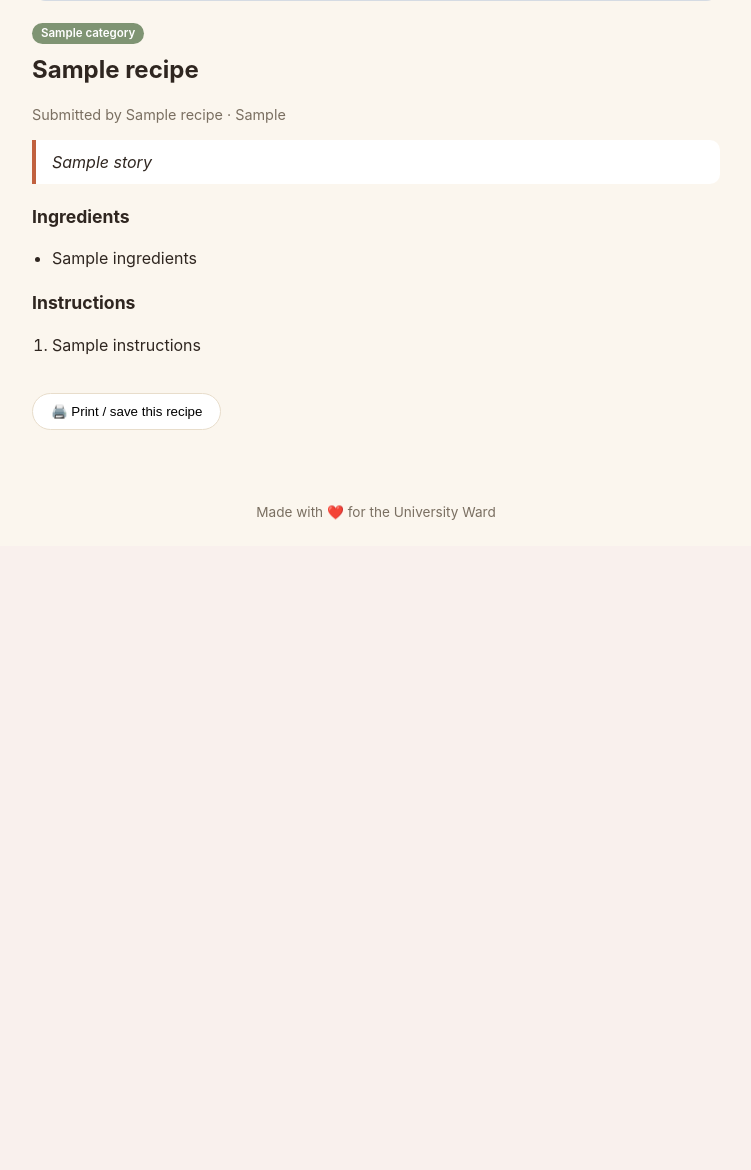
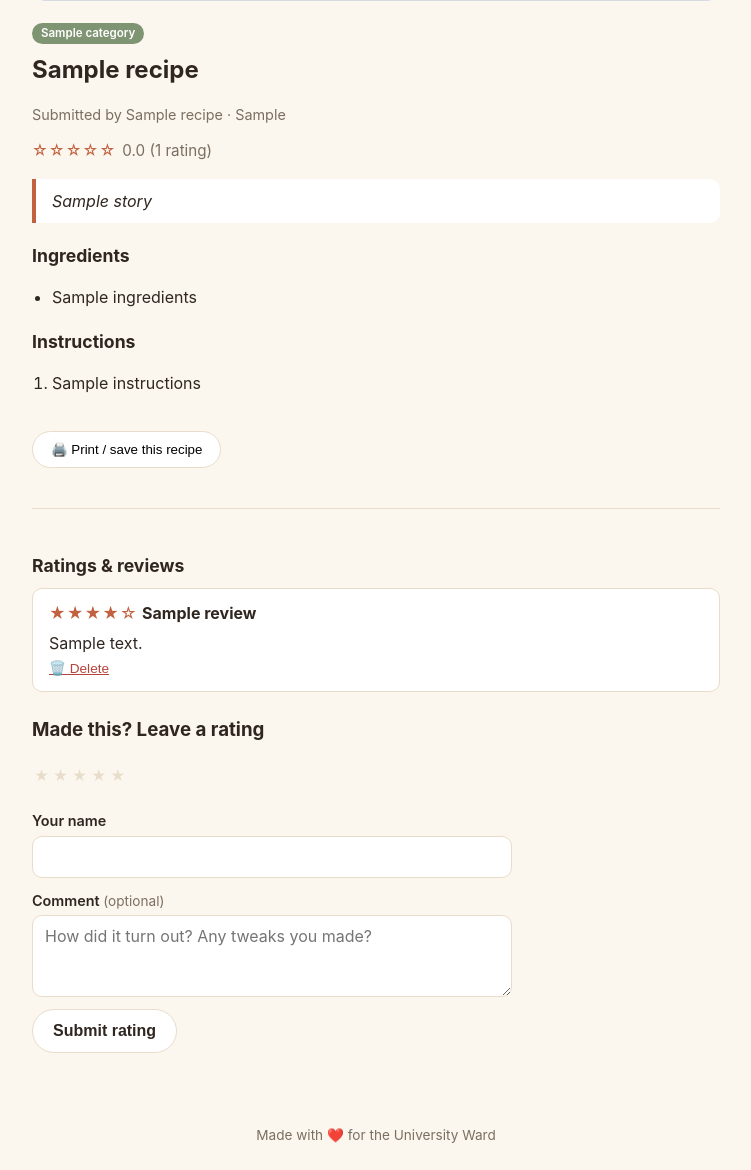
Before and after one commit to mbethers/ward-recipe-book, a Flask app: template templates/recipe.html in a window 1280 px wide. Shown: the part 634-1804 px from the top of the page, without its empty margins (264-1015 px from the left). Before the commit the page ends 1154 px from the top, so only its background shows below. Run offline with Flask 3, Linux system fonts and the light colour scheme; the visitor is signed in with stand-in values (Sample User, id 1); the template is opened without the code that fills it: most values are stand-ins (such as "Sample title", 1, 10 or a date in 2020); grey boxes marked "Sample" are stand-in pictures; some libraries are stand-ins or nearby versions.

Commit message:
Add 5-star ratings and comments for recipes
New reviews table (recipe_id, reviewer_name, rating, comment). No login
required to leave one, consistent with the rest of the app - anyone can
rate/comment with just a name, matching the trust level of a private
ward site. Admin gets a lightweight inline delete button (visible only
when logged in) for moderation, since reviews otherwise publish
immediately with no review queue.

- Average rating + count shown on both the recipe detail page and each
  card in the browse grid (SQL-side AVG/COUNT via a LEFT JOIN)
- Star display is server-rendered (no JS); the rating picker on the
  review form is a pure-CSS 5-star widget (reversed-order radios +
  sibling selector), consistent with the site's no-framework approach
- Verified locally end-to-end (submit/publish a recipe, post two
  reviews, confirm average/display, admin-delete one, confirm average
  recalculates); caught and fixed a real bug along the way - Postgres's
  AVG() returns a Decimal, which Jinja can't add a float to, so the
  index page 500'd until the query casts it to float

Co-Authored-By: Claude Sonnet 5 <noreply@anthropic.com>

```diff
--- a/app.py
+++ b/app.py
@@ -80,19 +80,24 @@ def index():
     category = request.args.get("category", "").strip()
     theme = request.args.get("theme", "").strip()
 
-    sql = "SELECT * FROM recipes WHERE status = 'published'"
+    sql = """SELECT r.*,
+                    COALESCE(AVG(rv.rating), 0)::float AS avg_rating,
+                    COUNT(rv.id) AS review_count
+             FROM recipes r
+             LEFT JOIN reviews rv ON rv.recipe_id = r.id
+             WHERE r.status = 'published'"""
     params = []
     if q:
-        sql += " AND (name ILIKE %s OR ingredients ILIKE %s OR submitter_name ILIKE %s)"
+        sql += " AND (r.name ILIKE %s OR r.ingredients ILIKE %s OR r.submitter_name ILIKE %s)"
         like = f"%{q}%"
         params += [like, like, like]
     if category:
-        sql += " AND category = %s"
+        sql += " AND r.category = %s"
         params.append(category)
     if theme:
-        sql += " AND theme_tag = %s"
+        sql += " AND r.theme_tag = %s"
         params.append(theme)
-    sql += " ORDER BY LOWER(name) ASC"
+    sql += " GROUP BY r.id ORDER BY LOWER(r.name) ASC"
 
     recipes = conn.execute(sql, params).fetchall()
     themes = get_themes()
@@ -115,7 +120,40 @@ def recipe_detail(recipe_id):
     ).fetchone()
     if not recipe:
         abort(404)
-    return render_template("recipe.html", recipe=recipe)
+    reviews = conn.execute(
+        "SELECT * FROM reviews WHERE recipe_id = %s ORDER BY created_at DESC", (recipe_id,)
+    ).fetchall()
+    avg_rating = sum(r["rating"] for r in reviews) / len(reviews) if reviews else 0
+    return render_template("recipe.html", recipe=recipe, reviews=reviews, avg_rating=avg_rating)
+
+
+@app.route("/recipe/<int:recipe_id>/review", methods=["POST"])
+def submit_review(recipe_id):
+    conn = db.get_db()
+    recipe = conn.execute(
+        "SELECT id FROM recipes WHERE id = %s AND status = 'published'", (recipe_id,)
+    ).fetchone()
+    if not recipe:
+        abort(404)
+
+    reviewer_name = (request.form.get("reviewer_name") or "").strip()
+    try:
+        rating = int(request.form.get("rating", ""))
+    except ValueError:
+        rating = 0
+
+    if not reviewer_name or rating < 1 or rating > 5:
+        flash("Please enter your name and pick a star rating.")
+        return redirect(url_for("recipe_detail", recipe_id=recipe_id) + "#reviews")
+
+    conn.execute(
+        """INSERT INTO reviews (recipe_id, reviewer_name, rating, comment, created_at)
+           VALUES (%s, %s, %s, %s, %s)""",
+        (recipe_id, reviewer_name, rating, (request.form.get("comment") or "").strip(), db.now_iso()),
+    )
+    conn.commit()
+    flash("Thanks for your review!")
+    return redirect(url_for("recipe_detail", recipe_id=recipe_id) + "#reviews")
 
 
 @app.route("/submit", methods=["GET"])
@@ -439,6 +477,19 @@ def admin_recipe_reprocess(recipe_id):
     return redirect(url_for("admin_recipe_edit", recipe_id=recipe_id))
 
 
+@app.route("/admin/review/<int:review_id>/delete", methods=["POST"])
+@admin_required
+def admin_review_delete(review_id):
+    conn = db.get_db()
+    review = conn.execute("SELECT recipe_id FROM reviews WHERE id = %s", (review_id,)).fetchone()
+    if not review:
+        abort(404)
+    conn.execute("DELETE FROM reviews WHERE id = %s", (review_id,))
+    conn.commit()
+    flash("Review deleted.")
+    return redirect(url_for("recipe_detail", recipe_id=review["recipe_id"]) + "#reviews")
+
+
 @app.route("/admin/themes", methods=["GET", "POST"])
 @admin_required
 def admin_themes():
--- a/db.py
+++ b/db.py
@@ -38,6 +38,15 @@ CREATE TABLE IF NOT EXISTS themes (
     id SERIAL PRIMARY KEY,
     name TEXT UNIQUE NOT NULL,
     is_current BOOLEAN NOT NULL DEFAULT FALSE,
+    created_at TEXT NOT NULL
+);
+
+CREATE TABLE IF NOT EXISTS reviews (
+    id SERIAL PRIMARY KEY,
+    recipe_id INTEGER NOT NULL REFERENCES recipes(id) ON DELETE CASCADE,
+    reviewer_name TEXT NOT NULL DEFAULT '',
+    rating INTEGER NOT NULL CHECK (rating BETWEEN 1 AND 5),
+    comment TEXT NOT NULL DEFAULT '',
     created_at TEXT NOT NULL
 );
 """
--- a/static/style.css
+++ b/static/style.css
@@ -282,6 +282,31 @@ form textarea { resize: vertical; }
 .add-theme-form { margin-top: 20px; display: flex; align-items: flex-end; gap: 10px; }
 .add-theme-form label { flex: 1; margin-bottom: 0; }
 
+/* Ratings & reviews */
+.star-display { color: var(--terracotta); letter-spacing: 1px; }
+.rating-summary { display: flex; align-items: center; gap: 6px; color: var(--muted); font-size: 0.95rem; margin: 4px 0 16px; }
+.rating-summary-small { font-size: 0.85rem; margin: 4px 0 0; }
+
+.reviews-section { margin-top: 40px; border-top: 1px solid var(--border); padding-top: 24px; }
+.review-list { list-style: none; padding: 0; margin: 0 0 24px; display: flex; flex-direction: column; gap: 16px; }
+.review { background: var(--paper); border: 1px solid var(--border); border-radius: 10px; padding: 12px 16px; }
+.review p { margin: 6px 0 0; }
+.review-admin-delete { display: inline; margin-top: 6px; }
+.link-btn { background: none; border: none; padding: 0; color: var(--danger); font-size: 0.85rem; cursor: pointer; text-decoration: underline; }
+
+.review-form { max-width: 480px; margin-top: 12px; }
+
+/* Pure-CSS 5-star picker: radios are in reverse (5..1) DOM order so the
+   :checked/:hover general-sibling selector can highlight every star up to
+   and including the one under the pointer once the row is visually flipped
+   back to 1..5 with row-reverse. */
+.star-input { display: inline-flex; flex-direction: row-reverse; font-size: 1.8rem; margin-bottom: 12px; }
+.star-input input { position: absolute; opacity: 0; pointer-events: none; }
+.star-input label { color: var(--border); cursor: pointer; padding: 0 2px; }
+.star-input input:checked ~ label,
+.star-input label:hover,
+.star-input label:hover ~ label { color: var(--terracotta); }
+
 /* Wider screens: side-by-side admin review, more grid columns */
 @media (min-width: 700px) {
   .admin-review { flex-direction: row; align-items: flex-start; }
--- a/templates/index.html
+++ b/templates/index.html
@@ -41,6 +41,12 @@
           <span class="badge">{{ r.category }}</span>
           <h3>{{ r.name }}</h3>
           <p class="muted">by {{ r.submitter_name }} &middot; {{ r.theme_tag }}</p>
+          {% if r.review_count %}
+            <p class="rating-summary rating-summary-small">
+              <span class="star-display">{% for i in range(1,6) %}{{ '★' if i <= r.avg_rating + 0.5 else '☆' }}{% endfor %}</span>
+              {{ '%.1f'|format(r.avg_rating) }} ({{ r.review_count }})
+            </p>
+          {% endif %}
         </div>
       </a>
     {% endfor %}
--- a/templates/recipe.html
+++ b/templates/recipe.html
@@ -12,6 +12,13 @@
   <span class="badge">{{ recipe.category }}</span>
   <h1>{{ recipe.name }}</h1>
   <p class="muted">Submitted by {{ recipe.submitter_name }} &middot; {{ recipe.theme_tag }}</p>
+
+  {% if reviews %}
+    <p class="rating-summary">
+      <span class="star-display" aria-label="{{ '%.1f'|format(avg_rating) }} out of 5 stars">{% for i in range(1,6) %}{{ '★' if i <= avg_rating + 0.5 else '☆' }}{% endfor %}</span>
+      {{ '%.1f'|format(avg_rating) }} ({{ reviews|length }} rating{{ 's' if reviews|length != 1 }})
+    </p>
+  {% endif %}
 
   {% if recipe.story %}
     <blockquote class="story">{{ recipe.story }}</blockquote>
@@ -32,6 +39,48 @@
   </ol>
 
   <button class="print-btn no-print" onclick="window.print()">🖨️ Print / save this recipe</button>
+
+  <section id="reviews" class="reviews-section no-print">
+    <h2>Ratings &amp; reviews</h2>
+
+    {% if reviews %}
+      <ul class="review-list">
+        {% for rv in reviews %}
+          <li class="review">
+            <span class="star-display" aria-label="{{ rv.rating }} out of 5 stars">{% for i in range(1,6) %}{{ '★' if i <= rv.rating else '☆' }}{% endfor %}</span>
+            <strong>{{ rv.reviewer_name }}</strong>
+            {% if rv.comment %}<p>{{ rv.comment }}</p>{% endif %}
+            {% if session.is_admin %}
+              <form method="post" action="{{ url_for('admin_review_delete', review_id=rv.id) }}"
+                    onsubmit="return confirm('Delete this review?');" class="review-admin-delete">
+                <button type="submit" class="link-btn">🗑️ Delete</button>
+              </form>
+            {% endif %}
+          </li>
+        {% endfor %}
+      </ul>
+    {% else %}
+      <p class="muted">No reviews yet - be the first to make this and share what you thought!</p>
+    {% endif %}
+
+    <h3>Made this? Leave a rating</h3>
+    <form method="post" action="{{ url_for('submit_review', recipe_id=recipe.id) }}" class="review-form">
+      <div class="star-input">
+        <input type="radio" id="star5" name="rating" value="5" required><label for="star5" title="5 stars">★</label>
+        <input type="radio" id="star4" name="rating" value="4"><label for="star4" title="4 stars">★</label>
+        <input type="radio" id="star3" name="rating" value="3"><label for="star3" title="3 stars">★</label>
+        <input type="radio" id="star2" name="rating" value="2"><label for="star2" title="2 stars">★</label>
+        <input type="radio" id="star1" name="rating" value="1"><label for="star1" title="1 star">★</label>
+      </div>
+      <label>Your name
+        <input type="text" name="reviewer_name" required>
+      </label>
+      <label>Comment <span class="hint">(optional)</span>
+        <textarea name="comment" rows="3" placeholder="How did it turn out? Any tweaks you made?"></textarea>
+      </label>
+      <button type="submit" class="secondary-btn">Submit rating</button>
+    </form>
+  </section>
 </article>
 
 {% endblock %}
```
